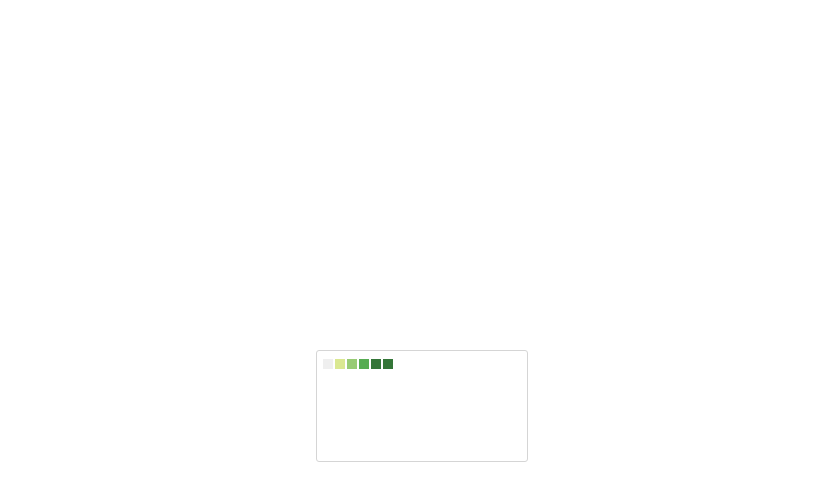
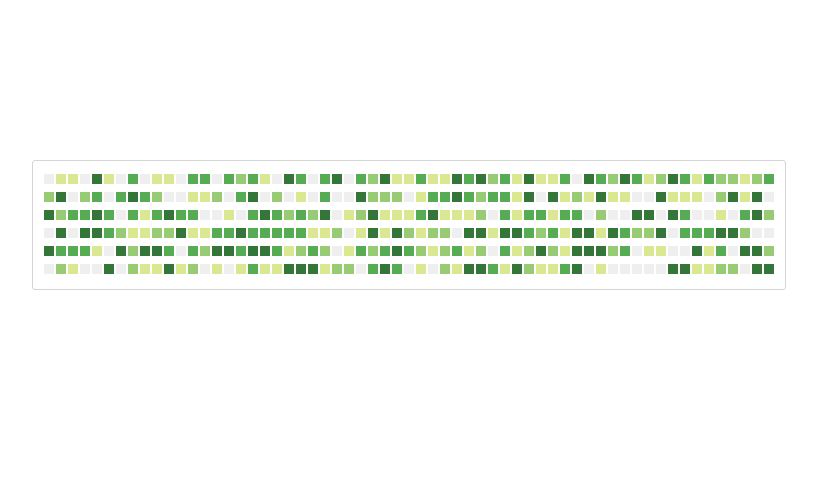
Before and after one commit to nullcc/active-degree-chart, a React app: page / in a window 1280 px wide. Shown: the whole page, without its empty margins (224-1041 px from the left). Built offline with nearby package versions, Linux system fonts and the light colour scheme.

Commit message:
添加按日期查看

```diff
--- a/components/ActiveGrid/index.js
+++ b/components/ActiveGrid/index.js
@@ -3,6 +3,7 @@
 import React from 'react';
 import "./stylesheets/active_grid.css"
 import "../../stylesheets/hint.min.css"
+const moment = require('moment');
 
 export default class ActiveGrid extends React.Component {
 
@@ -44,9 +45,9 @@ export default class ActiveGrid extends React.Component {
     render() {
         return (
           <div className="grid">
-            <span className="hint--top grid_hint" aria-label={ `${this.props.grid.degree || 'No'} contributions` } >
+            <div className="hint--top grid_hint" aria-label={ `${this.props.grid.degree || 'No'} contributions on ${this.props.grid.date}` } >
               <div className={ this.getGridLevel() }></div>
-            </span>
+            </div>
           </div>
         );
     }
--- a/components/ActiveGrid/stylesheets/active_grid.css
+++ b/components/ActiveGrid/stylesheets/active_grid.css
@@ -1,9 +1,11 @@
 .grid{
-  float: left;
+
 }
 
 .grid_hint{
   opacity: 0.9;
+  position: absolute;
+  z-index: 999;
 }
 
 .grid_level_0{
--- a/components/GridTable/index.js
+++ b/components/GridTable/index.js
@@ -23,22 +23,31 @@ export default class GridTable extends React.Component {
 
     };
 
-    renderGrids() {
-      var grids = [];
-      this.props.grids.forEach(function(grid){
-        grids.push(
+    renderGrids(rows) {
+      let grids = [];
+      let col = [];
+      for (let i  = 0; i < this.props.grids.length; i += 1) {
+        const grid = this.props.grids[i];
+        col.push(
           <ActiveGrid grid={grid}/>
         );
-      });
+        if ((i + 1) % rows === 0) {
+          grids.push(<div className="grid_col">{ col }</div>);
+          col = [];
+        }
+      }
+      grids.push(<div className="grid_col">{ col }</div>);
       return grids;
     }
 
     render() {
-
         return (
+          <div>
             <div className='grid_table'>
-              { this.renderGrids() }
+              { this.renderGrids(this.state.rows) }
+              <div style={{ 'clear':'both' }}></div>
             </div>
+          </div>
         );
     }
 };
--- a/components/GridTable/stylesheets/grid_table.css
+++ b/components/GridTable/stylesheets/grid_table.css
@@ -1,7 +1,9 @@
 .grid_table{
   border-radius: 3px;
   border: 1px solid #d5d5d5;
-  padding: 5px;
-  width: 200px;
-  height: 100px;
+  padding: 10px;
 }
+
+.grid_col{
+  float: left;
+}
--- a/index.js
+++ b/index.js
@@ -1,9 +1,17 @@
-var React = require('react');
+const React = require('react');
 import ReactDOM from 'react-dom';
 import GridTable from './components/GridTable';
+import {getDatesByYear} from './lib/utils';
+
+const year = 2016;
+const dates = getDatesByYear(year);
+
+const grids = dates.map(function(date, index){
+  return {degree: Math.floor(Math.random()*5), date: date};
+});
 
 const props = {
-  grids: [ {degree: 0}, {degree: 1}, {degree: 2}, {degree: 3}, {degree: 4}, {degree: 9} ]
+  grids
 }
 
 ReactDOM.render(
--- /dev/null
+++ b/lib/utils.js
@@ -0,0 +1,17 @@
+const moment = require('moment');
+require('moment-range');
+
+// get all dates by year
+const getDatesByYear = function(year) {
+  const start = moment(new Date(year, 0, 1));
+  const end = moment(new Date(year, 11, 31));
+  let days = [];
+  for (let date = moment(start); date.isBefore(end) || date.isSame(end); date = date.add(1, 'days')) {
+    days.push(moment(date).format('YYYY-MM-DD'));
+  }
+  return days;
+};
+
+module.exports = {
+  getDatesByYear
+};
--- a/package.json
+++ b/package.json
@@ -8,7 +8,7 @@
     "test": "grunt test"
   },
   "dependencies": {
-
+    "moment": "^2.17.1"
   },
   "devDependencies": {
     "autoprefixer": "^6.5.3",
@@ -23,6 +23,7 @@
     "css-loader": "^0.26.1",
     "extract-text-webpack-plugin": "^1.0.1",
     "html-webpack-plugin": "^2.24.1",
+    "moment-range": "^2.2.0",
     "open-browser-webpack-plugin": "0.0.3",
     "postcss-loader": "^1.1.1",
     "react": "^15.4.1",
--- a/stylesheets/app.css
+++ b/stylesheets/app.css
@@ -1,9 +1,5 @@
 .app{
   position: absolute;
-  left: 50%;
-  top: 50%;
-  width: 200px;
-  height: 100px;
-  margin-left: -100px;
-  margin-top: -50px;
+  left: 20%;
+  top: 20%;
 }
```
